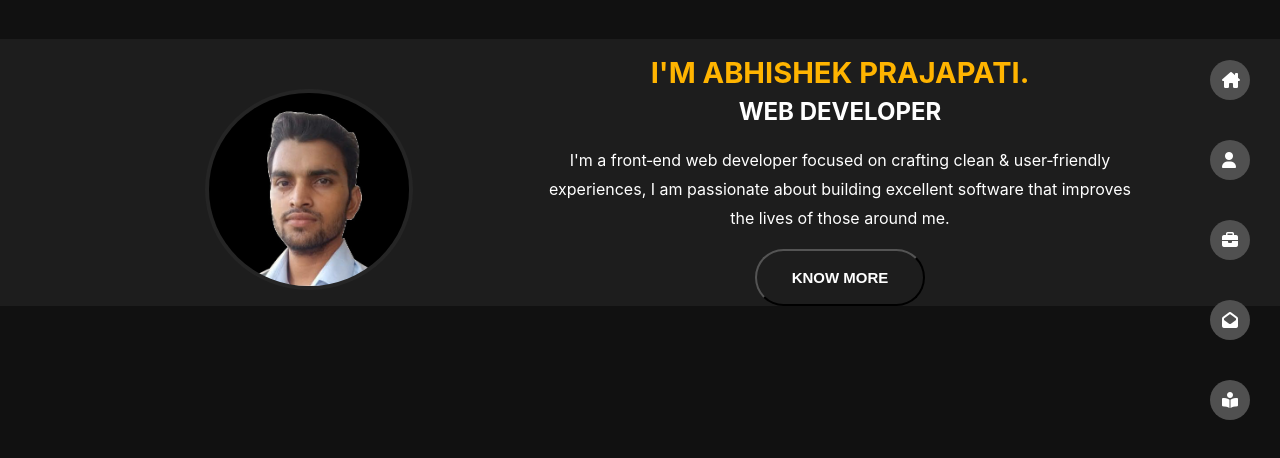
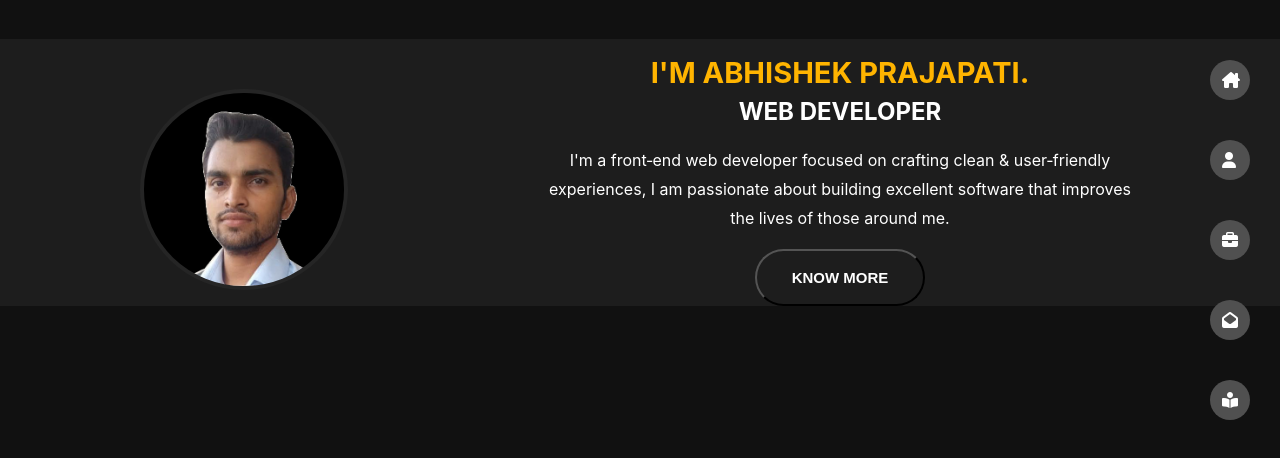
Before and after one commit to abhi0661236/itisabhi, a React (Create React App) app in the folder frontend/: page / in a window 1280 px wide. Shown: the part 166-624 px from the top of the page. Built offline with nearby package versions, Linux system fonts and the light colour scheme.

Commit message:
made responsive

```diff
--- a/frontend/src/css/App.css
+++ b/frontend/src/css/App.css
@@ -1,5 +1,5 @@
-.App {
-  text-align: center;
+.main {
+  margin-bottom: 80px;
 }
 
 .App-logo {
--- a/frontend/src/css/HeroImage.css
+++ b/frontend/src/css/HeroImage.css
@@ -3,9 +3,5 @@
     height: auto;
     border-radius: 50%;
     border: 4px solid var(--secondary);
-    position: relative;
-    top: 50%;
-    left: 50%;
-    margin-left: -115px;
     margin-top: 50px;
 }
--- a/frontend/src/css/Navbar.css
+++ b/frontend/src/css/Navbar.css
@@ -69,7 +69,7 @@ position: relative;
 
         list-style: none;
         background-color: rgb(80, 80, 80);
-
+    margin-top: 0px;
     border-radius: 50%;
     width: 40px;
     height: 40px;
```
